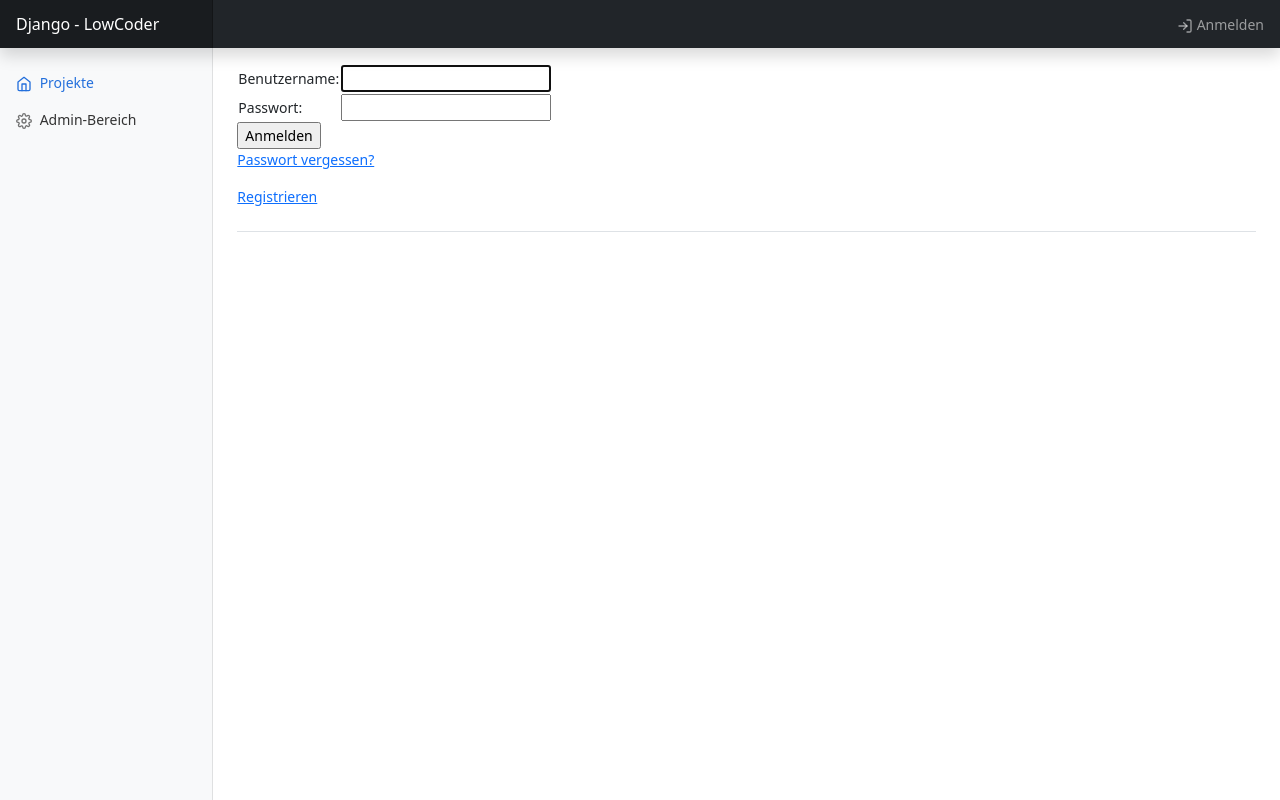
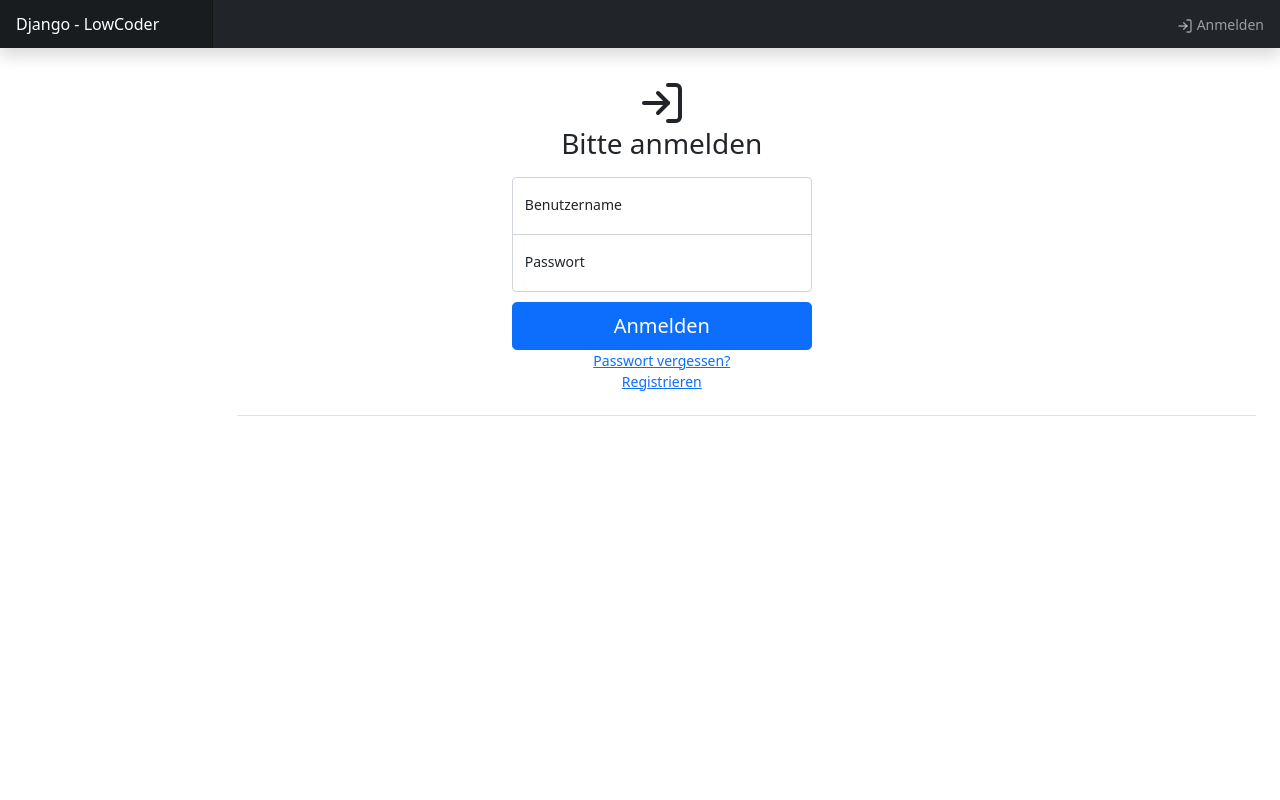
Before and after one commit to HenryJobst/django_lowcoder, a Django app: page /accounts/login/ in a window 1280 px wide. Run offline with Django 4.2, Linux system fonts and the light colour scheme.

Commit message:
beautify login page

```diff
--- a/project/static/css/dashboard.css
+++ b/project/static/css/dashboard.css
@@ -5,6 +5,16 @@ body {
 .feather {
   width: 16px;
   height: 16px;
+}
+
+.feather-24{
+    width: 24px;
+    height: 24px;
+}
+
+.feather-48{
+    width: 48px;
+    height: 48px;
 }
 
 /*
--- a/project/static/css/register.css
+++ b/project/static/css/register.css
@@ -1,16 +1,3 @@
-html,
-body {
-  height: 100%;
-}
-
-body {
-  display: flex;
-  align-items: center;
-  padding-top: 40px;
-  padding-bottom: 40px;
-  background-color: #f5f5f5;
-}
-
 .form-signin {
   max-width: 330px;
   padding: 15px;
@@ -20,7 +7,7 @@ body {
   z-index: 2;
 }
 
-.form-signin input[type="email"] {
+.form-signin input[type="text"] {
   margin-bottom: -1px;
   border-bottom-right-radius: 0;
   border-bottom-left-radius: 0;
--- a/project/templates/project/base_generic.html
+++ b/project/templates/project/base_generic.html
@@ -66,6 +66,7 @@
     {% load static %}
     <link rel="stylesheet" href="{% static 'css/styles.css' %}">
     <link rel="stylesheet" href="{% static 'css/dashboard.css' %}">
+    <link rel="stylesheet" href="{% static 'css/register.css' %}">
 </head>
 <body>
 <header class="navbar navbar-dark sticky-top bg-dark flex-md-nowrap p-0 shadow">
@@ -90,6 +91,7 @@
 
 <div class="container-fluid">
     <div class="row">
+        {% if user.is_authenticated %}
         <nav id="sidebarMenu"
              class="col-md-3 col-lg-2 d-md-block bg-light sidebar collapse">
             <div class="position-sticky pt-3 sidebar-sticky">
@@ -113,6 +115,7 @@
                 {% endblock %}
             </div>
         </nav>
+        {% endif %}
         <main class="col-md-9 ms-sm-auto col-lg-10 px-md-4">
             <div class="d-flex justify-content-between flex-wrap flex-md-nowrap align-items-center pt-3 pb-2 mb-3 border-bottom">
                 <div class="col-sm-10 ">{% block content %}{% endblock %}</div>
--- a/project/templates/registration/login.html
+++ b/project/templates/registration/login.html
@@ -1,6 +1,8 @@
 {% extends "project/base_generic.html" %}
 
 {% block content %}
+<div class="form-signin w-100 m-auto text-center">
+    <div class="form-floating">
         {% if form.errors %}
         <p>Benutzername oder Passwort stimmen nicht. Bitte erneut versuchen.</p>
         {% endif %}
@@ -13,23 +15,30 @@
         <p>Bitte einloggen, um diese Seite zu sehen.</p>
         {% endif %}
         {% endif %}
-
+    </div>
     <form method="post" action="{% url 'login' %}">
         {% csrf_token %}
-    <table>
-      <tr>
-        <td>{{ form.username.label_tag }}</td>
-        <td>{{ form.username }}</td>
-      </tr>
-      <tr>
-        <td>{{ form.password.label_tag }}</td>
-        <td>{{ form.password }}</td>
-      </tr>
-    </table>
-    <input type="submit" value="Anmelden">
-    <input type="hidden" name="next" value="{{ next }}">
+        <i class="feather-48"
+           data-feather="log-in" class="mb-4"></i>
+        <h1 class="h3 mb-3 fw-normal">Bitte anmelden</h1>
+        <div class="form-floating">
+            <input type="text" class="form-control"
+                   id="{{ form.username.id_for_label }}"
+                   placeholder="{{ form.username.label }}">
+            <label for="{{ form.username.id_for_label }}">{{ form.username.label }}</label>
+        </div>
+        <div class="form-floating">
+            <input type="password" class="form-control"
+                   id="{{ form.password.id_for_label }}"
+                   placeholder="{{ form.password.label }}">
+            <label for="{{ form.password.id_for_label }}">{{ form.password.label }}</label>
+        </div>
+
+        <input type="submit" value="Anmelden"
+               class="w-100 btn btn-lg btn-primary"/>
+        <input type="hidden" name="next" value="{{ next }}"/>
     </form>
-
-  <p><a href="{% url 'password_reset' %}">Passwort vergessen?</a></p>
-  <p><a href="{% url 'register' %}">Registrieren</a></p>
+    <div><a href="{% url 'password_reset' %}">Passwort vergessen?</a></div>
+    <div><a href="{% url 'register' %}">Registrieren</a></div>
+</div>
 {% endblock %}
```
Also changed, not shown: project/forms.py (line endings or trailing spaces). Lines whose indentation alone changed are shown as unchanged.
